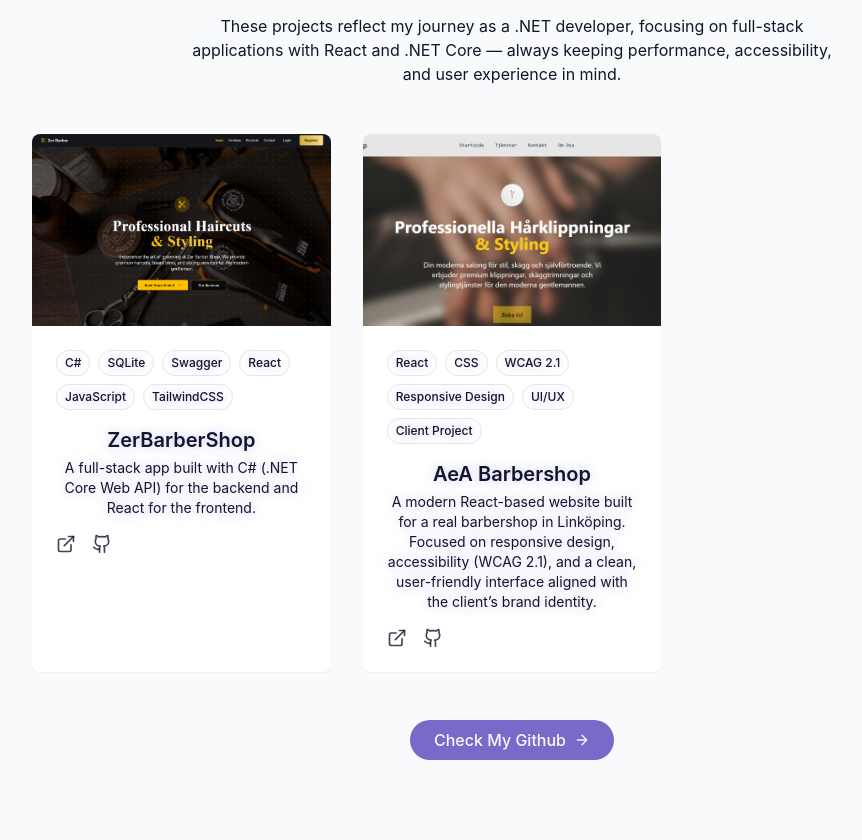
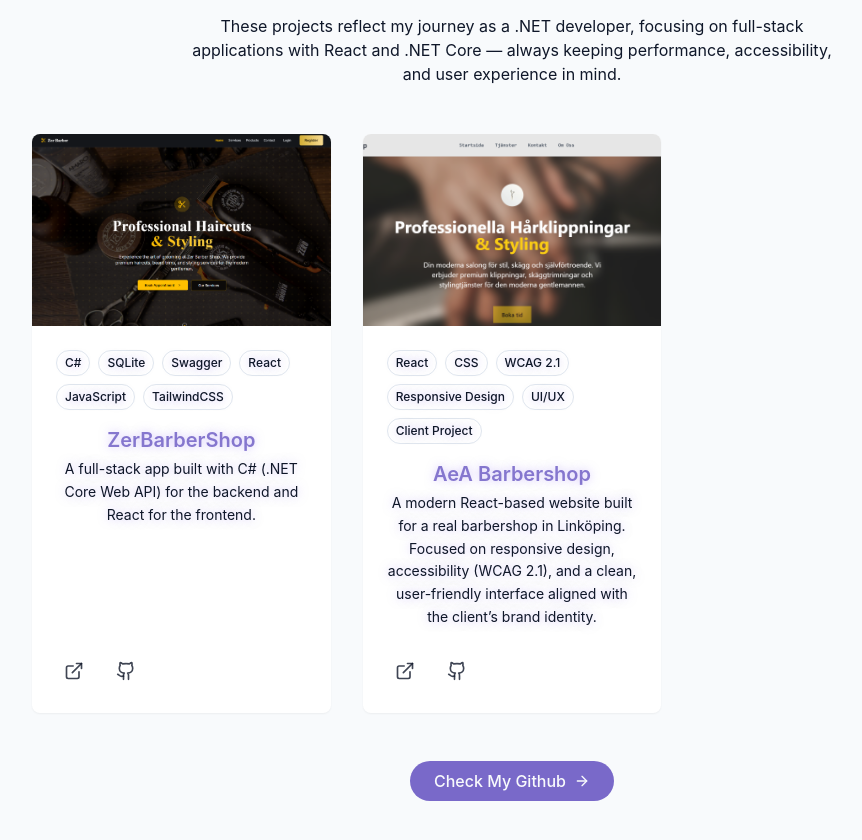
Before and after one commit to KosBow/Kos-portfolio, a React (Vite) app: page / in a window 1280 px wide. Shown: the part 2760-3600 px from the top of the page, without its empty margins (128-990 px from the left). Built offline with nearby package versions, Linux system fonts and the light colour scheme.

Commit message:
edited cards in ProjectsSectio.

```diff
--- a/src/components/ProjectsSection.tsx
+++ b/src/components/ProjectsSection.tsx
@@ -8,18 +8,23 @@ const projects = [
       "A full-stack app built with C# (.NET Core Web API) for the backend and React for the frontend.",
     image: "/projects/ZerBarberShop_Home.png",
     tags: ["C#", "SQLite", "Swagger", "React", "JavaScript", "TailwindCSS"],
-    demoUrl: "#", // Later add a live demo link i possible.
+    demoUrl: "#",
     githubUrl: "https://github.com/KosBow/ZerBarberShop",
   },
   {
     id: 2,
     title: "AeA Barbershop",
-    description: `A modern React-based website built for a real barbershop in Linköping.
-    Focused on responsive design, accessibility (WCAG 2.1), and a clean,
-    user-friendly interface aligned with the client’s brand identity.`,
-
+    description:
+      "A modern React-based website built for a real barbershop in Linköping. Focused on responsive design, accessibility (WCAG 2.1), and a clean, user-friendly interface aligned with the client’s brand identity.",
     image: "/projects/AeABarbershop-HomePage.png",
-    tags: ["React", "CSS", "WCAG 2.1", "Responsive Design", "UI/UX", "Client Project"],
+    tags: [
+      "React",
+      "CSS",
+      "WCAG 2.1",
+      "Responsive Design",
+      "UI/UX",
+      "Client Project",
+    ],
     demoUrl: "https://aea-barbershop.vercel.app/",
     githubUrl: "https://github.com/KosBow/BarberShop-V2",
   },
@@ -37,11 +42,12 @@ export const ProjectsSection = () => {
           full-stack applications with React and .NET Core — always keeping
           performance, accessibility, and user experience in mind.
         </p>
+
         <div className="grid grid-cols-1 md:grid-cols-2 lg:grid-cols-3 gap-8">
           {projects.map((project) => (
             <div
               key={project.id}
-              className="group bg-card rounded-lg overflow-hidden shadow-xs card-hover"
+              className="group bg-card rounded-lg overflow-hidden shadow-xs card-hover flex flex-col justify-between h-full min-h-[470px]"
             >
               <div className="h-48 overflow-hidden">
                 <img
@@ -50,7 +56,8 @@ export const ProjectsSection = () => {
                   className="w-full h-full object-cover transition-transform duration-500 group-hover:scale-110"
                 />
               </div>
-              <div className="p-6">
+
+              <div className="p-6 flex flex-col flex-grow">
                 <div className="flex flex-wrap gap-2 mb-4">
                   {project.tags.map((tag) => (
                     <span
@@ -62,16 +69,24 @@ export const ProjectsSection = () => {
                   ))}
                 </div>
 
-                <h3 className="text-xl font-semibold mb-1">{project.title}</h3>
-                <p className="text-muted-foreground text-sm mb-4">
-                  {project.description}
-                </p>
-                <div className="flex gap-4">
+                <div className="mb-6 flex flex-col justify-start min-h-[110px]">
+                  <h3 className="text-xl font-semibold mb-1 text-primary/90 group-hover:text-primary transition-colors duration-300">
+                    {project.title}
+                  </h3>
+                  <p className="text-muted-foreground text-sm leading-relaxed">
+                    {project.description}
+                  </p>
+                </div>
+
+                <div className="flex items-center gap-4 mt-auto">
                   <a
                     href={project.demoUrl}
                     target="_blank"
                     rel="noreferrer"
-                    className="text-foreground/80 hover:text-primary transition-colors duration-300"
+                    className="inline-flex items-center justify-center p-2 rounded-full
+                               text-foreground/80 hover:text-primary hover:bg-primary/10
+                               hover:shadow-[0_0_20px_rgba(139,92,246,0.75)] hover:-translate-y-0.5
+                               transition-all duration-300"
                   >
                     <ExternalLink size={20} />
                   </a>
@@ -79,7 +94,10 @@ export const ProjectsSection = () => {
                     href={project.githubUrl}
                     target="_blank"
                     rel="noreferrer"
-                    className="text-foreground/80 hover:text-primary transition-colors duration-300"
+                    className="inline-flex items-center justify-center p-2 rounded-full
+                               text-foreground/80 hover:text-primary hover:bg-primary/10
+                               hover:shadow-[0_0_20px_rgba(139,92,246,0.75)] hover:-translate-y-0.5
+                               transition-all duration-300"
                   >
                     <Github size={20} />
                   </a>
```
